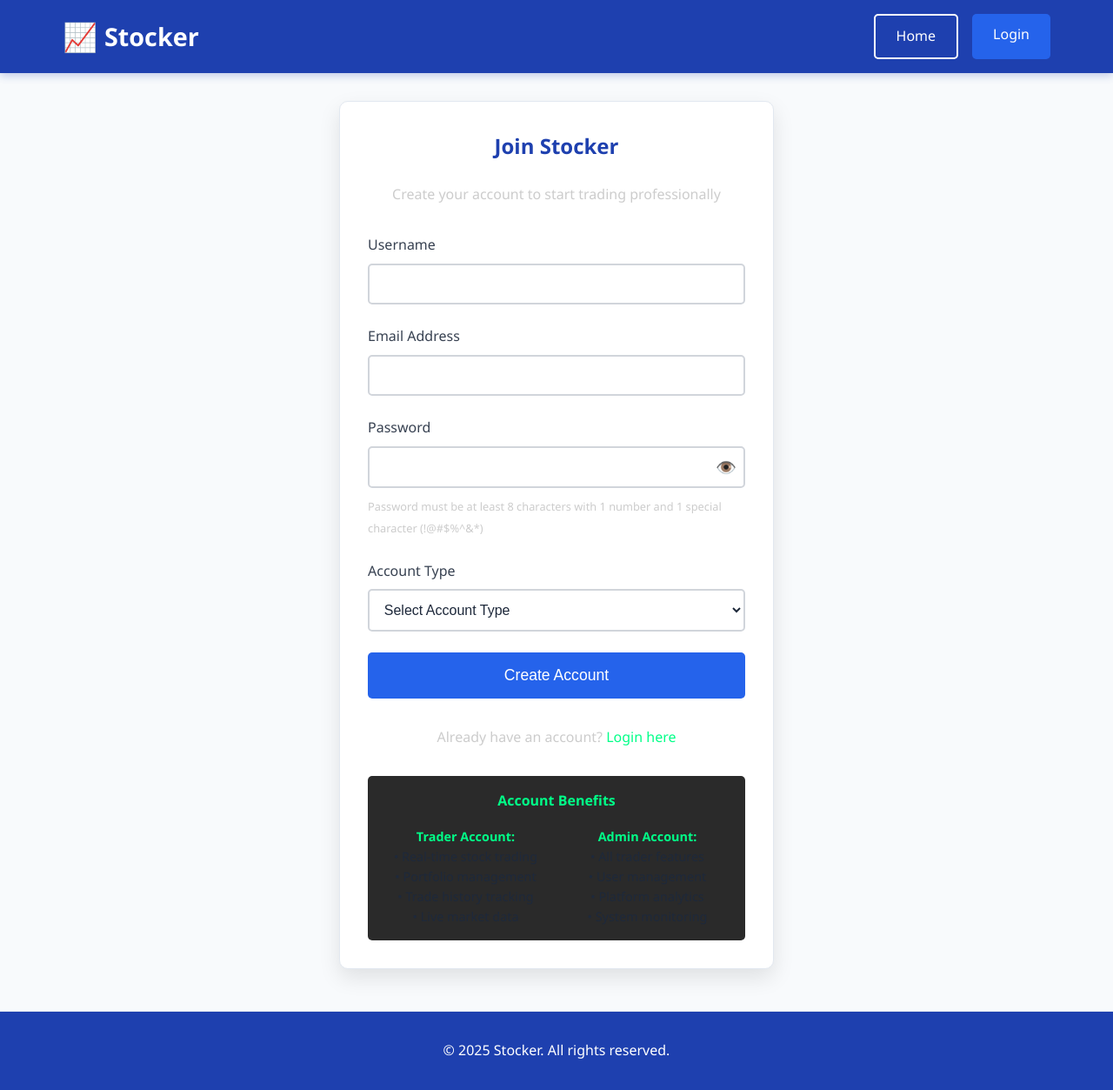
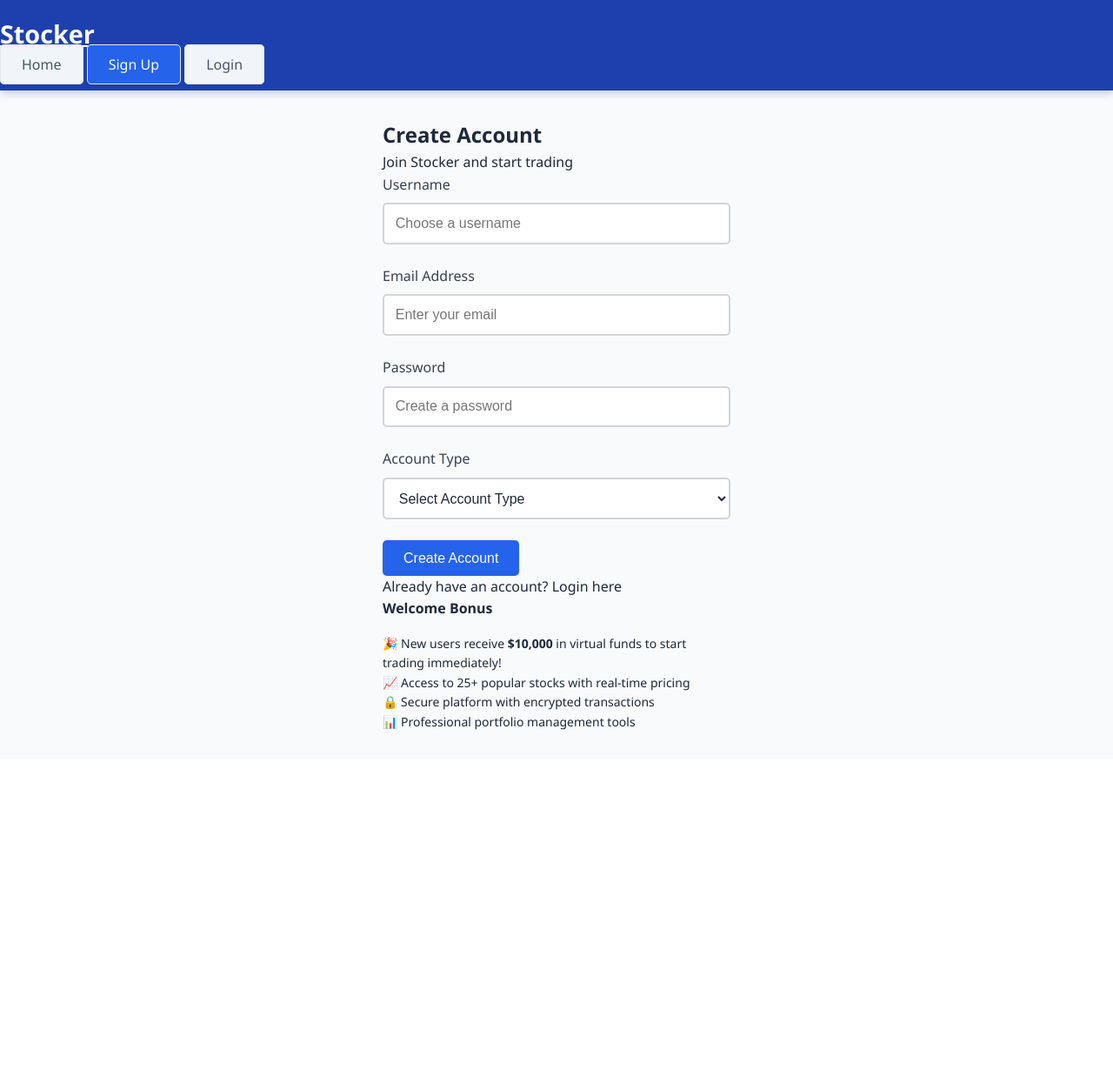
Before and after one commit to Thasleembegam04/STOCKER, a Flask app: page /signup in a window 1280 px wide. Shown: the whole page at 87% size. After the commit the page ends 839 px from the top, so only its background shows below. Run offline with Flask 3, Linux system fonts and the light colour scheme.

Commit message:
Update signup.html

```diff
--- a/templates/signup.html
+++ b/templates/signup.html
@@ -5,109 +5,115 @@
     <meta name="viewport" content="width=device-width, initial-scale=1.0">
     <title>Sign Up - Stocker</title>
     <link rel="stylesheet" href="{{ url_for('static', filename='styles.css') }}">
-    <script src="{{ url_for('static', filename='script.js') }}"></script>
 </head>
 <body>
-    <header>
-        <div class="header-container">
-            <div class="logo">
-                <span class="logo-icon">📈</span>
-                <a href="{{ url_for('index') }}" style="color: inherit; text-decoration: none;">Stocker</a>
+    <header class="header">
+        <div class="container">
+            <nav class="nav">
+                <a href="/" class="logo">Stocker</a>
+                <div class="nav-links">
+                    <a href="/" class="nav-link">Home</a>
+                    <a href="/signup" class="nav-link active">Sign Up</a>
+                    <a href="/login" class="nav-link">Login</a>
                 </div>
-
-            <div class="auth-buttons">
-                <a href="{{ url_for('index') }}" class="btn btn-secondary">Home</a>
-                <a href="{{ url_for('login') }}" class="btn btn-primary">Login</a>
-            </div>
+            </nav>
         </div>
     </header>
 
-    <main>
-        <div class="form-container">
-            <h2>Join Stocker</h2>
-            <p style="text-align: center; color: #cccccc; margin-bottom: 2rem;">
-                Create your account to start trading professionally
-            </p>
+    <main class="main-content">
+        <div class="container">
+            <div style="max-width: 400px; margin: 0 auto;">
+                <div class="card">
+                    <div class="card-header">
+                        <h2 class="card-title text-center">Create Account</h2>
+                        <p class="text-center text-secondary">Join Stocker and start trading</p>
+                    </div>
 
                     {% with messages = get_flashed_messages() %}
                         {% if messages %}
                             {% for message in messages %}
-                        <div class="alert alert-error">{{ message }}</div>
+                                <div class="alert alert-success">{{ message }}</div>
                             {% endfor %}
                         {% endif %}
                     {% endwith %}
 
-            <form method="POST" id="signup-form">
+                    <form method="POST" class="fade-in">
                         <div class="form-group">
-                    <label for="username">Username</label>
-                    <input type="text" id="username" name="username" required minlength="3" maxlength="20">
-                    <div id="username-feedback" class="username-feedback"></div>
+                            <label for="username" class="form-label">Username</label>
+                            <input
+                                type="text"
+                                id="username"
+                                name="username"
+                                class="form-input"
+                                required
+                                placeholder="Choose a username"
+                                minlength="3"
+                            >
                         </div>
 
                         <div class="form-group">
-                    <label for="email">Email Address</label>
-                    <input type="email" id="email" name="email" required>
+                            <label for="email" class="form-label">Email Address</label>
+                            <input
+                                type="email"
+                                id="email"
+                                name="email"
+                                class="form-input"
+                                required
+                                placeholder="Enter your email"
+                            >
                         </div>
 
                         <div class="form-group">
-                    <label for="password">Password</label>
-                    <div class="password-container">
-                        <input type="password" id="password" name="password" required minlength="8">
-                        <button type="button" class="password-toggle">👁️</button>
-                    </div>
-                    <div id="password-strength" class="password-strength"></div>
-                    <small style="color: #cccccc; font-size: 0.8rem;">
-                        Password must be at least 8 characters with 1 number and 1 special character (!@#$%^&*)
-                    </small>
+                            <label for="password" class="form-label">Password</label>
+                            <input
+                                type="password"
+                                id="password"
+                                name="password"
+                                class="form-input"
+                                required
+                                placeholder="Create a password"
+                                minlength="6"
+                            >
                         </div>
 
                         <div class="form-group">
-                    <label for="role">Account Type</label>
-                    <select id="role" name="role" required>
+                            <label for="role" class="form-label">Account Type</label>
+                            <select
+                                id="role"
+                                name="role"
+                                class="form-input form-select"
+                                required
+                            >
                                 <option value="">Select Account Type</option>
-                        <option value="Trader">Trader - Individual Trading Account</option>
-                        <option value="Admin">Admin - Platform Administration</option>
+                                <option value="trader">Trader Account</option>
+                                <option value="admin">Admin Account</option>
                             </select>
                         </div>
 
-                <button type="submit" class="btn btn-primary" style="width: 100%; padding: 1rem; font-size: 1.1rem;">
-                    Create Account
-                </button>
+                        <button type="submit" class="btn btn-primary w-full btn-lg">Create Account</button>
                     </form>
 
-            <div style="text-align: center; margin-top: 2rem;">
-                <p style="color: #cccccc;">
+                    <div class="text-center mt-4">
+                        <p class="text-secondary">
                             Already have an account?
-                    <a href="{{ url_for('login') }}" style="color: #00ff88; text-decoration: none;">Login here</a>
+                            <a href="/login" style="color: var(--accent-color); text-decoration: none;">Login here</a>
                         </p>
                     </div>
 
-            <div style="text-align: center; margin-top: 2rem; padding: 1rem; background-color: #2a2a2a; border-radius: 5px;">
-                <h4 style="color: #00ff88; margin-bottom: 1rem;">Account Benefits</h4>
-                <div style="display: grid; grid-template-columns: 1fr 1fr; gap: 1rem; font-size: 0.9rem;">
-                    <div>
-                        <strong style="color: #00ff88;">Trader Account:</strong><br>
-                        • Real-time stock trading<br>
-                        • Portfolio management<br>
-                        • Trade history tracking<br>
-                        • Live market data
+                    <div class="card mt-4" style="background: var(--secondary-bg);">
+                        <h4 style="margin-bottom: 1rem;">Welcome Bonus</h4>
+                        <div style="font-size: 0.875rem; color: var(--text-secondary);">
+                            <p>🎉 New users receive <strong>$10,000</strong> in virtual funds to start trading immediately!</p>
+                            <p>📈 Access to 25+ popular stocks with real-time pricing</p>
+                            <p>🔒 Secure platform with encrypted transactions</p>
+                            <p>📊 Professional portfolio management tools</p>
                         </div>
-                    <div>
-                        <strong style="color: #00ff88;">Admin Account:</strong><br>
-                        • All trader features<br>
-                        • User management<br>
-                        • Platform analytics<br>
-                        • System monitoring
                     </div>
                 </div>
             </div>
         </div>
     </main>
 
-    <footer>
-        <div class="footer-content">
-            <p>&copy; 2025 Stocker. All rights reserved.</p>
-        </div>
-    </footer>
+    <script src="{{ url_for('static', filename='script.js') }}"></script>
 </body>
 </html>
```
Lines whose indentation alone changed are shown as unchanged.
